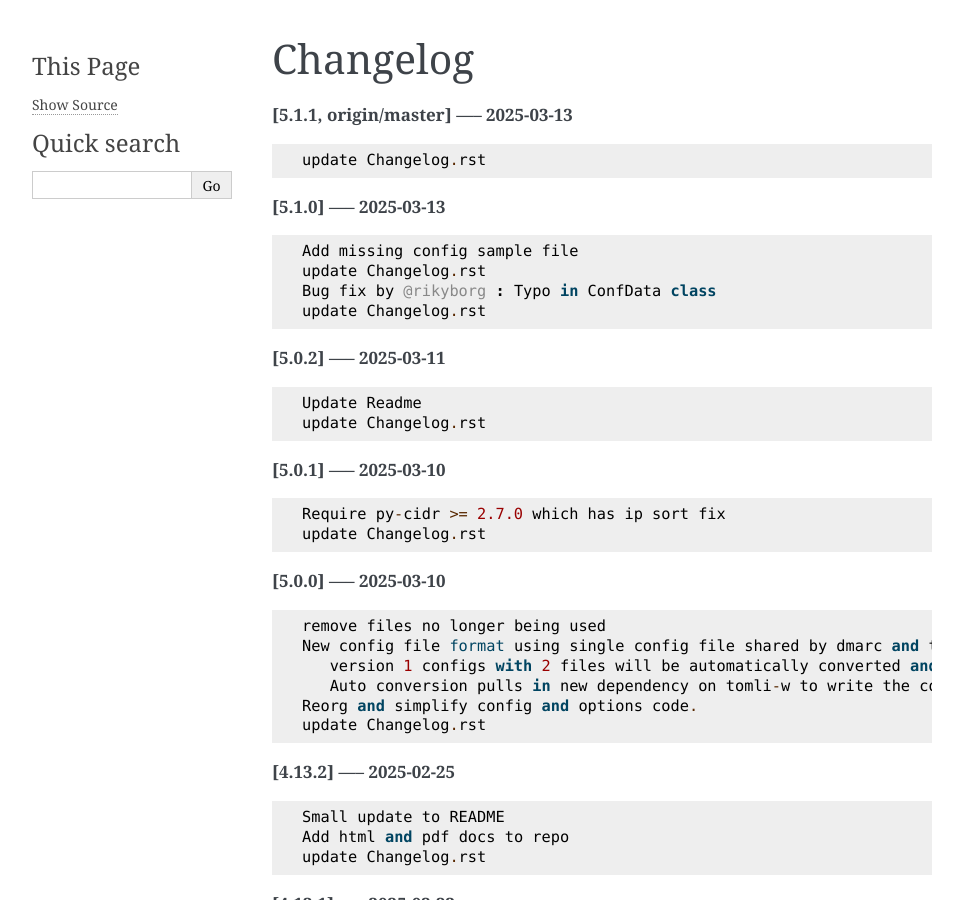
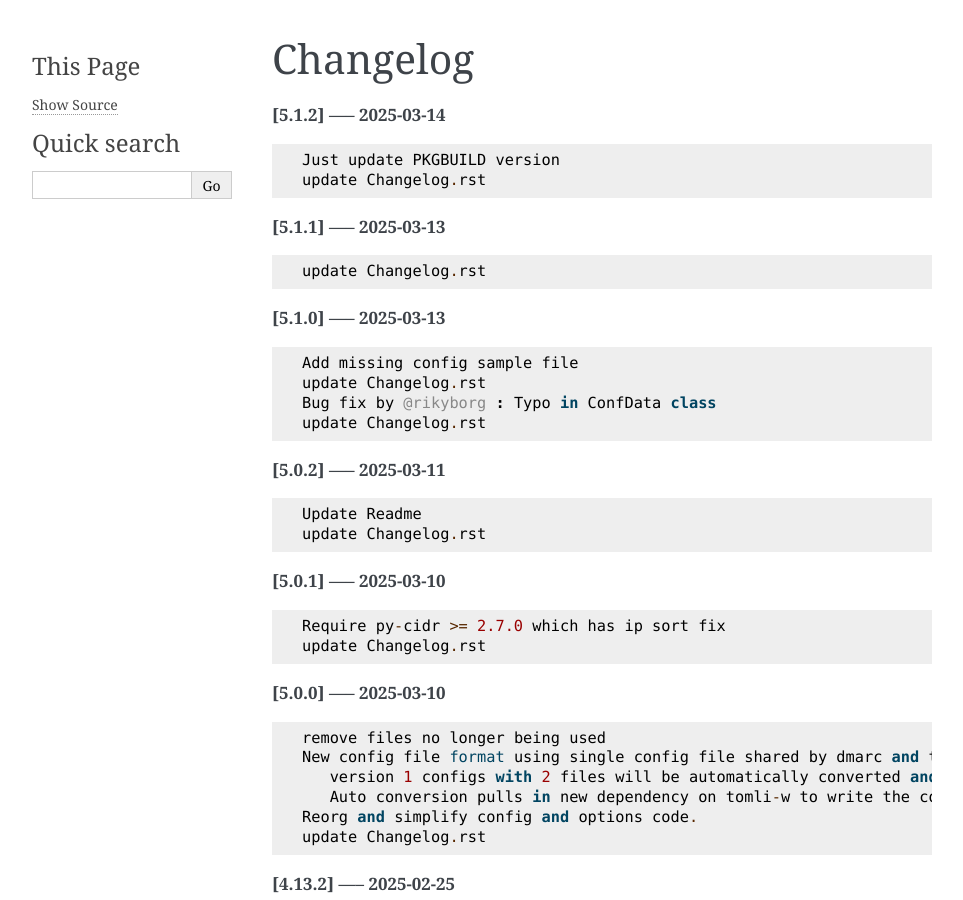
Before and after one commit to gene-git/dmarc_report, a Sphinx documentation site: the page built from Docs/Changelog.rst, in a window 1280 px wide and 900 px high. Shown: the whole window, without its empty margins (148-1111 px from the left). Built offline with Sphinx 7.4.7, drawn with Linux system fonts in a browser that asks for light colours; pages that are not in the unit, such as notebooks, are missing from menus.

Commit message:
update Changelog.rst

```diff
--- a/Docs/Changelog.rst
+++ b/Docs/Changelog.rst
@@ -1,7 +1,13 @@
 Changelog
 =========
 
-**[5.1.1, origin/master] ----- 2025-03-13** ::
+**[5.1.2] ----- 2025-03-14** ::
+
+	    Just update PKGBUILD version
+	    update Changelog.rst
+
+
+**[5.1.1] ----- 2025-03-13** ::
 
 	    update Changelog.rst
 
```
